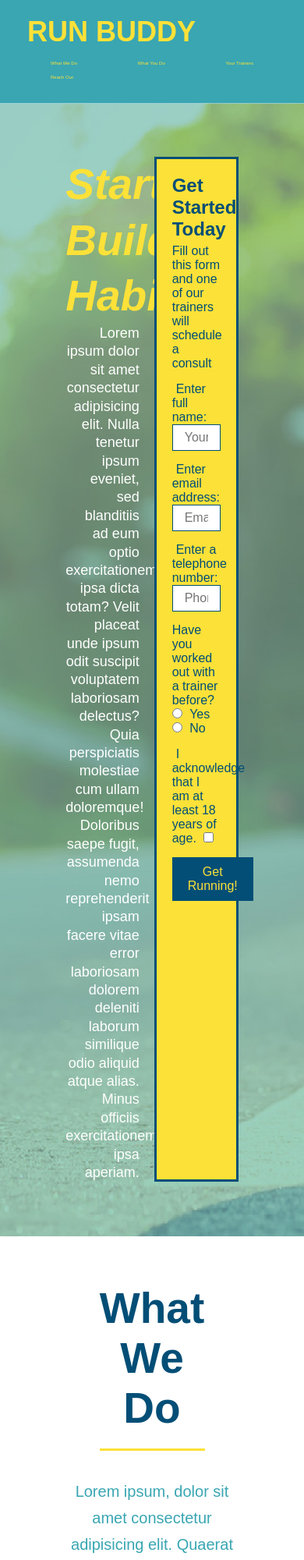
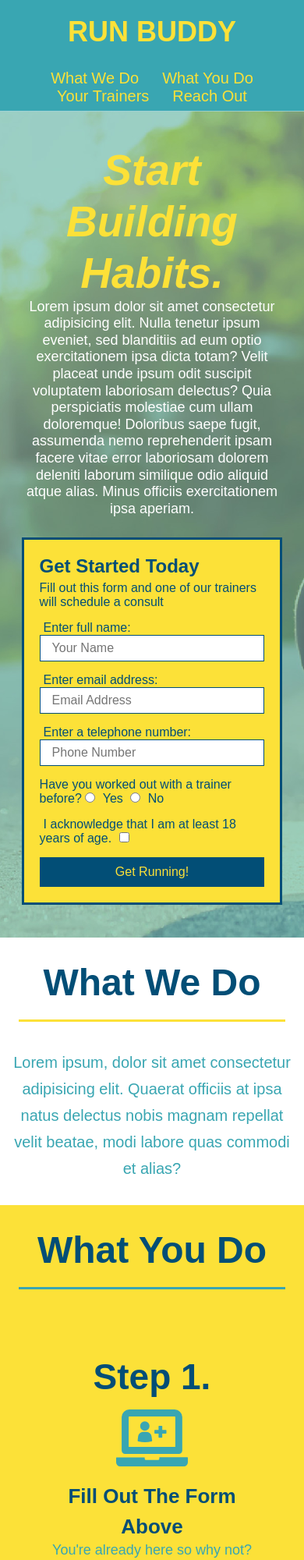
Before and after one commit to kaisercoding21/Run-Buddy, a plain HTML site: page index.html in a window 390 px wide. Shown: the top 2000 px of the page at 78% size. Drawn offline with Linux system fonts and the light colour scheme.

Commit message:
added media queries to CSS

```diff
--- a/assets/CSS/style.css
+++ b/assets/CSS/style.css
@@ -18,7 +18,7 @@ section {
 }
 
 .section-title {
-  font-size: 55px;
+  font-size: 48px;
   color: #024e76;
   padding-bottom: 20px;
   text-align: center;
@@ -76,7 +76,7 @@ header nav ul {
   list-style: none;
 }
 header nav ul li a {
-  margin: 0 30px;
+  padding: 10px 15px;
   font-weight: lighter;
   font-size: 1.55vw;
 }
@@ -115,6 +115,7 @@ footer a {
   background-image: url("../Images/hero-bg.jpg");
   background-size: cover;
   background-position: center;
+  align-items: flex-start;
 }
 
 .hero-cta {
@@ -123,7 +124,7 @@ footer a {
   margin: 3.5%;
   color: #fff;
   font-size: 18px;
-  line-height: 1.3;
+  line-height: 1.2;
 }
 
 .hero-cta h2 {
@@ -333,3 +334,91 @@ footer a {
   padding: 15px 0;
   font-size: 16px;
 }
+
+/* Media query Styles */
+@media screen and (max-width: 980px) {
+  header {
+    padding-bottom: 0;
+    justify-content: center;
+  }
+  header h1 {
+    width: 100%;
+    text-align: center;
+  }
+  header nav ul {
+    margin-top: 20px;
+    width: 100%;
+    justify-content: center;
+  }
+  header nav ul li a {
+    font-size: 20px;
+  }
+  footer h2,
+  footer div {
+    text-align: center;
+    width: 100%;
+  }
+  .hero-cta,
+  .hero-form {
+    width: 100%;
+  }
+  .hero-cta {
+    text-align: center;
+  }
+  .section-title {
+    width: 100%;
+  }
+  .trainer {
+    flex: 0 70%;
+  }
+  .contact-info iframe {
+    flex: 1 100%;
+  }
+}
+@media screen and (max-width: 768px) {
+  section {
+    padding: 30px 15px;
+  }
+  .step h3 {
+    flex: 1 100%;
+    text-align: center;
+  }
+  .step-info {
+    flex: 2 100%;
+    text-align: center;
+    justify-content: center;
+  }
+  .step-img {
+    flex: 0 32%;
+    margin-right: 0;
+    margin-top: 15px;
+    margin-bottom: 15px;
+  }
+  .step-text {
+    flex: 100%;
+  }
+}
+
+@media screen and (max-width: 575px) {
+  .hero-form button {
+    width: 100%;
+  }
+  .section-title {
+    width: 95%;
+  }
+  .intro p {
+    width: 100%;
+  }
+  .trainer {
+    flex: 0 100%;
+  }
+  .contact-info {
+    text-align: center;
+  }
+  .contact-info > * {
+    flex: 0 100%;
+  }
+  .contact-form {
+    order: 3;
+  }
+}
```
